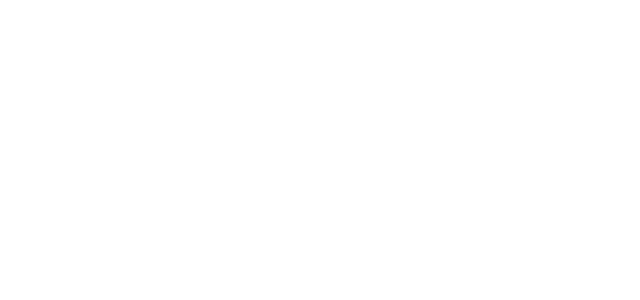
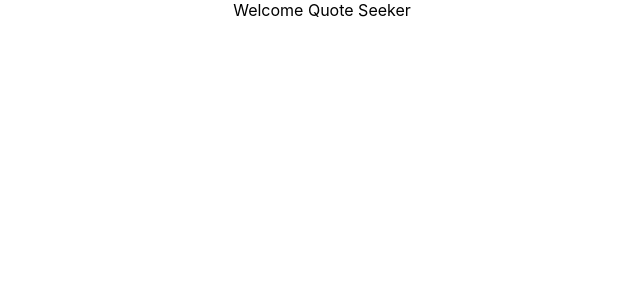
Before and after one commit to nerds-odd-e/quote-of-the-day_react, a React (Create React App) app: page / in a window 1280 px wide. Shown: the top 300 px of the page, without its empty margins (318-958 px from the left). Built offline with nearby package versions, Linux system fonts and the light colour scheme.

Commit message:
display Welcome message

```diff
--- a/src/App.js
+++ b/src/App.js
@@ -7,6 +7,7 @@ class App extends Component {
   render() {
     return (
       <div className="App">
+        <Welcome />
       </div>
     );
   }
```
Also changed, not shown: 1 other file (tests, documents, lock files or other folders).
